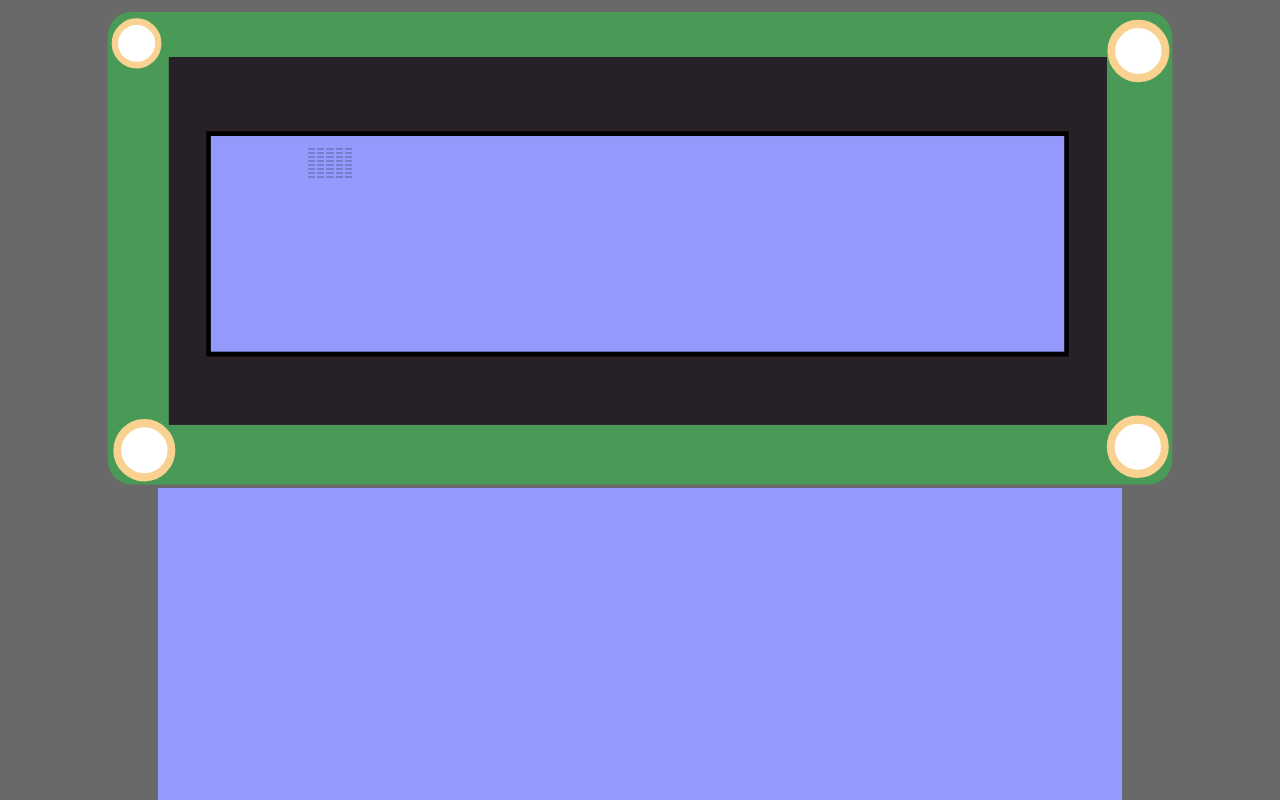
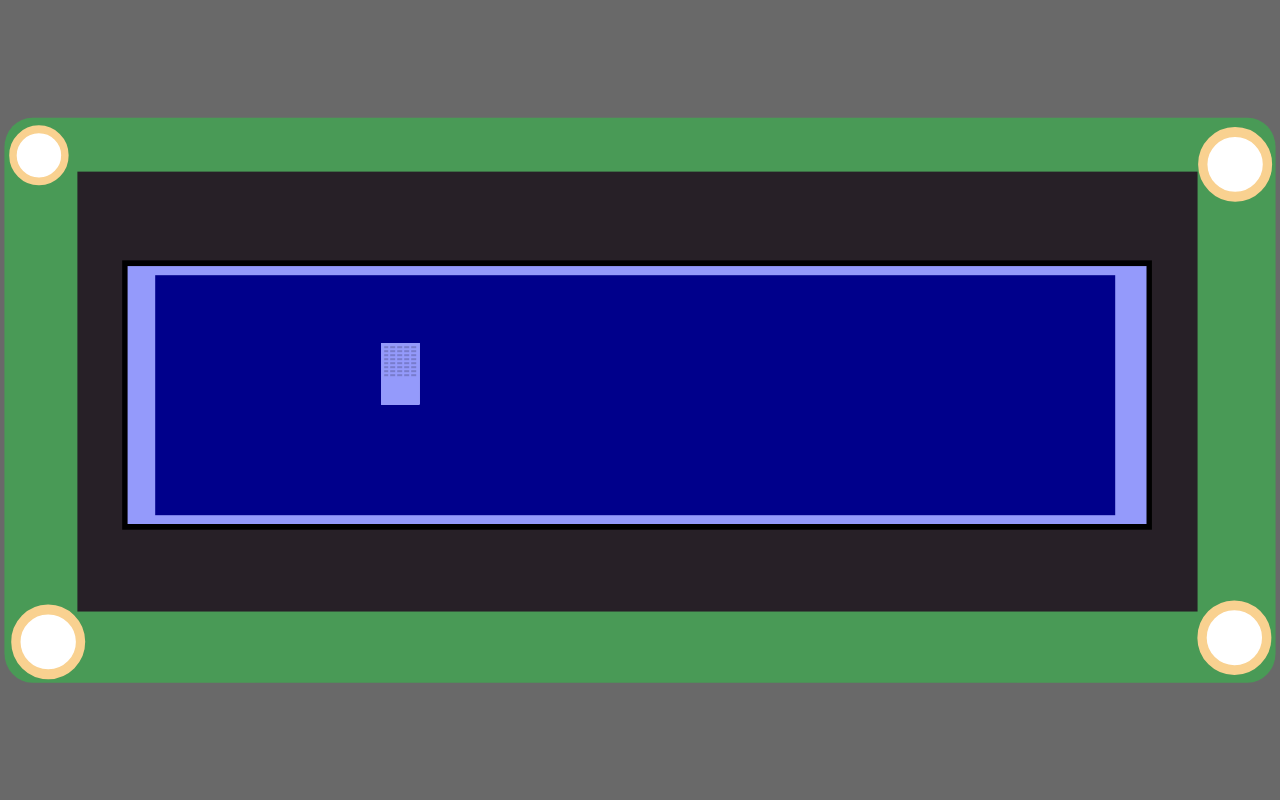
Before and after one commit to dshpedro/16x2-lcd-character-creator, a plain HTML site: page index.html in a window 1280 px wide. Shown: the top 800 px of the page. Drawn offline with Linux system fonts and the light colour scheme.

Commit message:
grid-container centered

```diff
--- a/index.html
+++ b/index.html
@@ -4,13 +4,11 @@
         <title>16x2 LCD Character Creator</title>
         <link href="style.css" rel="stylesheet">
     </head>
-    <body style="background-color:dimgray;">
+    <body>
         <div class="container">
-            <center>
                 <img src="16x2_lcd.svg" class="lcd-image">
                 <table id="grid-container" class="grid-container"> </table>
                 <script src="script.js"></script>
-            </center>
         </div>
     </body>
 </html>
--- a/style.css
+++ b/style.css
@@ -1,43 +1,61 @@
+html, body {
+    height: 100%;
+    margin: 0;
+    padding: 0;
+}
+
+body {
+    display: flex;
+    height: 100vh;
+    margin: 0;
+    padding: 0;
+    background-color: dimgray;
+    justify-content: center;
+    align-items: center;
+}
+
 .container {
+    display: flex;
+    align-items: center;
+    justify-content: center;
+    width: 100%;
     position: relative;
-    height: 60vh;
+}
+
+.lcd-image {
+    display: block;
     width: 100%;
-    margin: 0 auto;
-    display: grid;
-    place-items: center;
 }
 
 .grid-container {
-    background-color: #949afb;
+    position: absolute;
+    aspect-ratio: 8 / 2;
+    width: 75%;
+    transform: translate(-.5%, -2%);
+    background-color: darkblue;
     display: grid;
     gap: 0.25em;
-    grid-template-columns: repeat(auto-fit, minmax(3.8%, 1fr));
-    aspect-ratio: 2 / 16;
-    width: 90%;
+    box-sizing: border-box;
 }
 
 .grid-cell {
-    table-layout: fixed;
-    background-color: #949afb;
-    border-collapse: separate;
-    border-spacing: 0.25em;
-    border-color: solid black;
+    position: absolute;
     aspect-ratio: 5 / 8;
     width: 3.8%;
-    position: absolute;
+
+    background-color: #949afb;
+    border-color: solid black 1px;
+    border-spacing: 0.25em;
     top: 28.5%;
     left: 23.5%;
+
+    border-collapse: separate;
+    table-layout: fixed;
 }
 
 .grid-inner-cell {
-    background-color: #787ccc;
     aspect-ratio: 1 / 1;
     width: 4%;
-    height: 4%;
+
+    background-color: #787ccc;
 }
-
-.lcd-image {
-    width: 100%;
-    height: 60vh;
-    display: block;
-}
```
